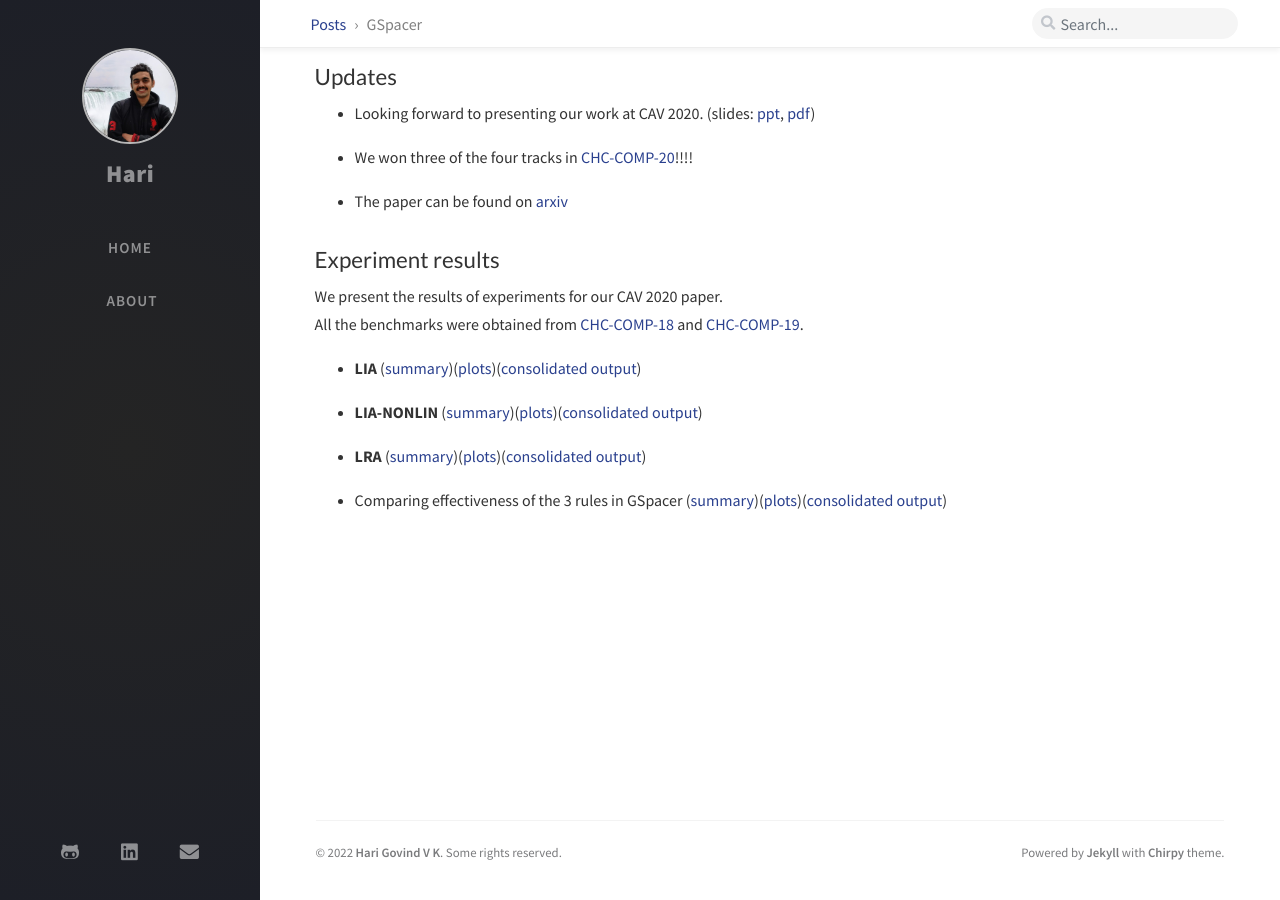
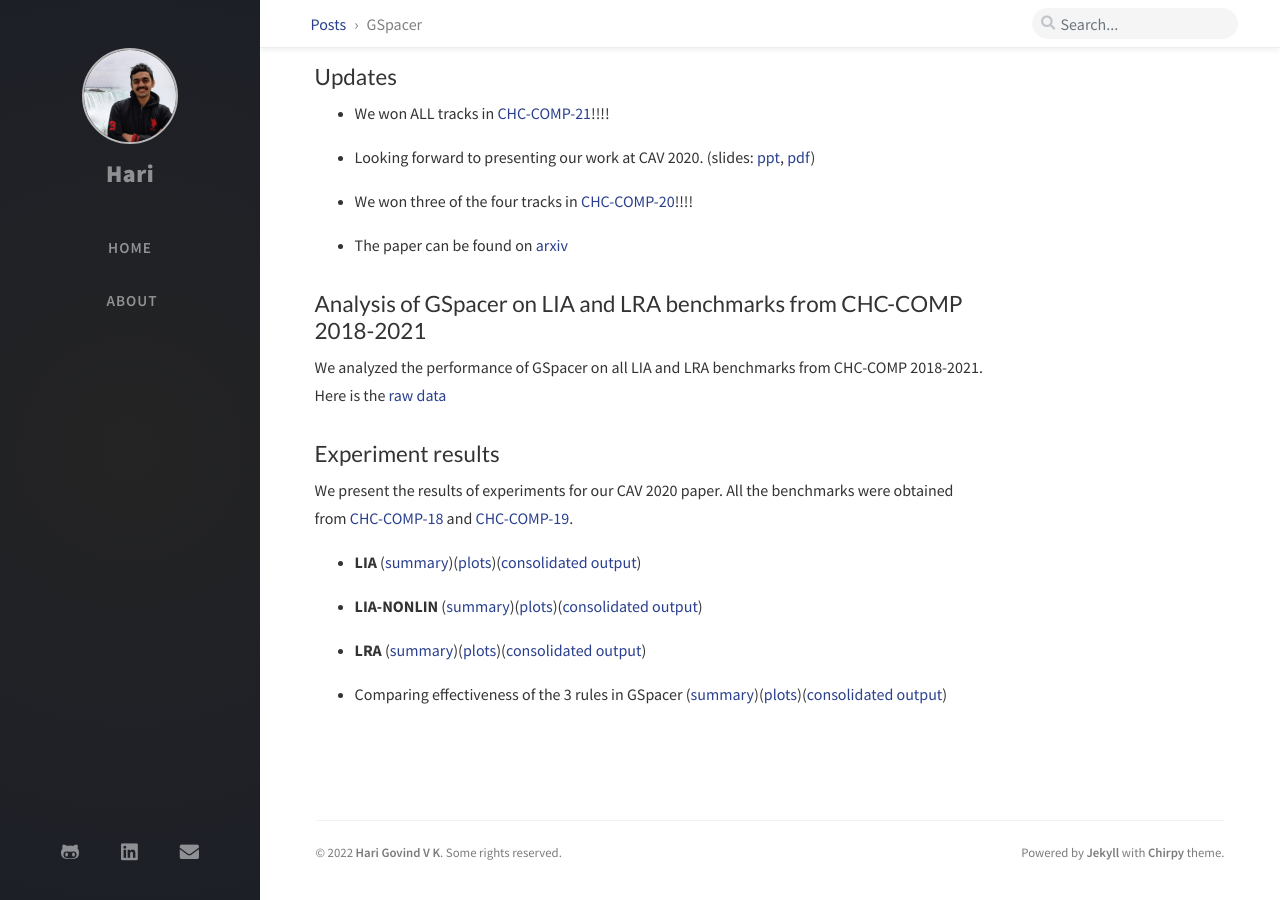
Before and after one commit to hgvk94/hgvk94.github.io, a Jekyll site: the page built from _posts/2020-05-14-GSPACER.md, in a window 1280 px wide. Built offline with Jekyll 4.4.1, drawn with Linux system fonts in a browser that asks for light colours; nearby versions of some CDN libraries; comment, search, counter and statistics services are not loaded.

Commit message:
fmsd results

```diff
--- a/_posts/2020-05-14-GSPACER.md
+++ b/_posts/2020-05-14-GSPACER.md
@@ -7,11 +7,17 @@ permalink: /gspacer/
 visible: 1
 ---
 ## Updates
+- We won ALL tracks in [CHC-COMP-21](https://chc-comp.github.io/#Rarts)!!!!
+
 - Looking forward to presenting our work at CAV 2020. (slides: [ppt](/assets/gspc/CAV20_157_slides.pptx), [pdf](/assets/gspc/CAV20_157_slides.pdf))
 
 - We won three of the four tracks in [CHC-COMP-20](https://chc-comp.github.io/#Rarts)!!!!
 
 - The paper can be found on [arxiv](https://arxiv.org/abs/2005.13301)
+
+## Analysis of GSpacer on LIA and LRA benchmarks from CHC-COMP 2018-2021
+We analyzed the performance of GSpacer on all LIA and LRA benchmarks from CHC-COMP 2018-2021. Here is the [raw data](/assets/gspc/chc-comp18-21/all-results.tar.gz)
+
 
 ## Experiment results
 We present the results of experiments for our CAV 2020 paper.
```
Also changed, not shown: 1 other file.
